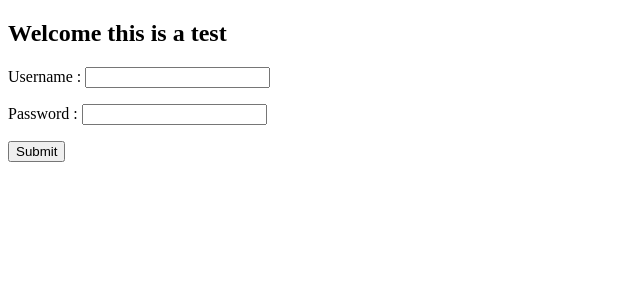
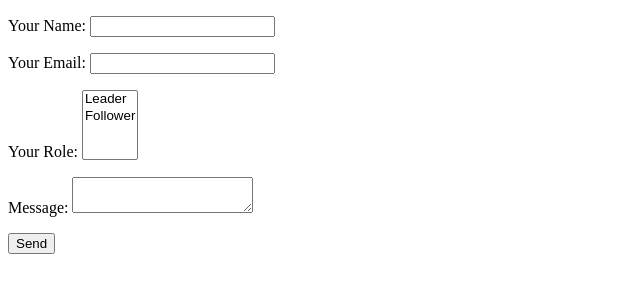
Before and after one commit to Codecracker122/Codecracker122, a plain HTML site: page form/index.html in a window 1280 px wide. Shown: the whole page, without its empty margins (0-640 px from the left). Drawn offline with Linux system fonts and the light colour scheme.

Commit message:
Update index.html

```diff
--- a/form/index.html
+++ b/form/index.html
@@ -4,17 +4,26 @@
 		<title>Page Title</title>
 	</head>
 	<body>
-		<h2>Welcome this is a test</h2>
-		<form>
+		<form name="contact" method="POST" data-netlify="true">
   <p>
-				<label>Username : <input type="text" /></label>
+    <label>Your Name: <input type="text" name="name" /></label>
   </p>
   <p>
-				<label>Password : <input type="password" /></label>
+    <label>Your Email: <input type="email" name="email" /></label>
   </p>
   <p>
-				<button type="submit">Submit</button>
+    <label>Your Role: <select name="role[]" multiple>
+      <option value="leader">Leader</option>
+      <option value="follower">Follower</option>
+    </select></label>
+  </p>
+  <p>
+    <label>Message: <textarea name="message"></textarea></label>
+  </p>
+  <p>
+    <button type="submit">Send</button>
   </p>
 </form>
+
 	</body>
 </html>
```
Lines whose indentation alone changed are shown as unchanged.
